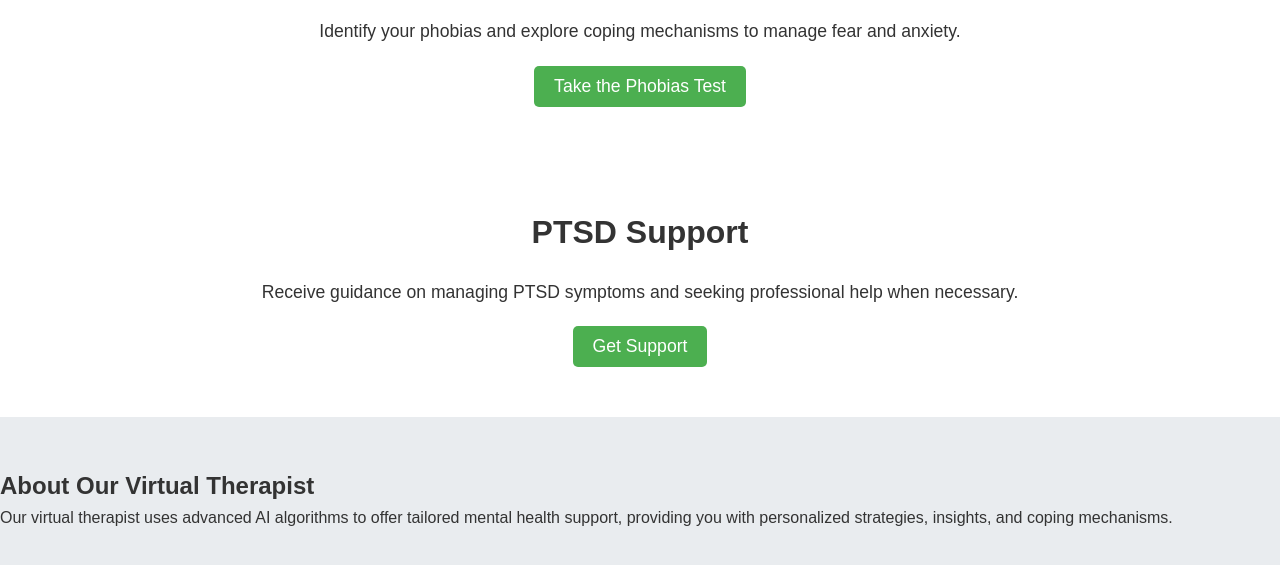
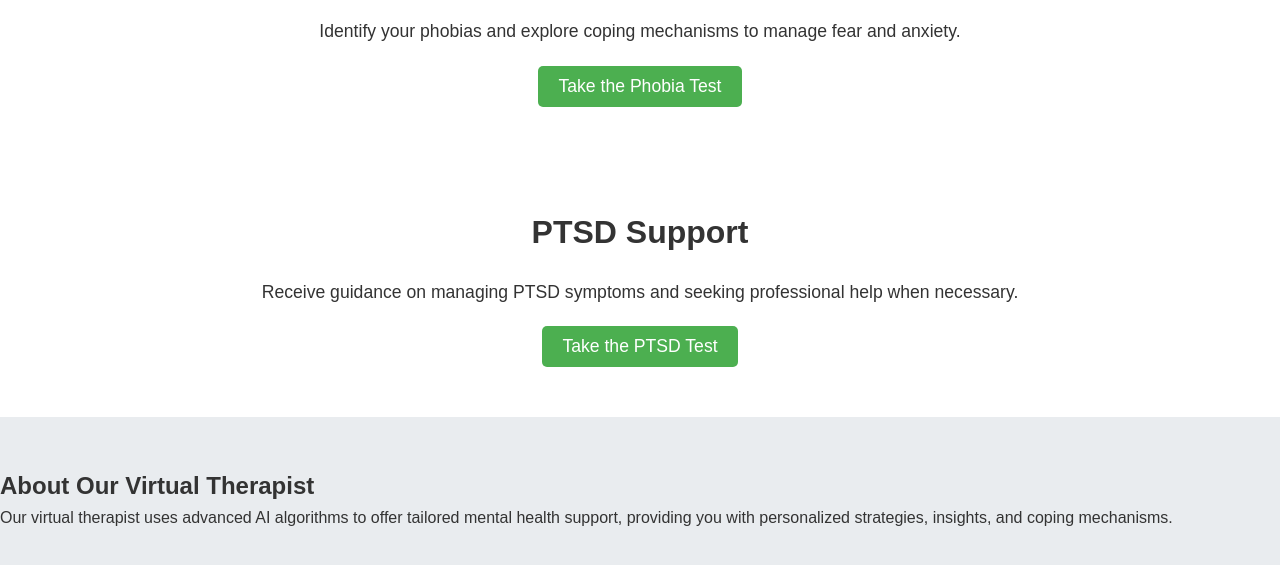
Before and after one commit to smahveen2/aidriven, a plain HTML site: page index.html in a window 1280 px wide. Shown: the part 647-1212 px from the top of the page. Drawn offline with Linux system fonts and the light colour scheme.

Commit message:
Update index.html

```diff
--- a/index.html
+++ b/index.html
@@ -39,7 +39,7 @@
         <div class="container">
             <h2>Phobias</h2>
             <p>Identify your phobias and explore coping mechanisms to manage fear and anxiety.</p>
-          <button onclick="location.href='phobias-check.html'">Take the Phobias Test</button>
+          <button onclick="location.href='phobia-check.html'">Take the Phobia Test</button>
 
         </div>
     </section>
@@ -48,7 +48,7 @@
         <div class="container">
             <h2>PTSD Support</h2>
             <p>Receive guidance on managing PTSD symptoms and seeking professional help when necessary.</p>
-            <button onclick="location.href='ptsd-check.html'">Get Support</button>
+            <button onclick="location.href='ptsd-check.html'">Take the PTSD Test</button>
         </div>
     </section>
 
```
